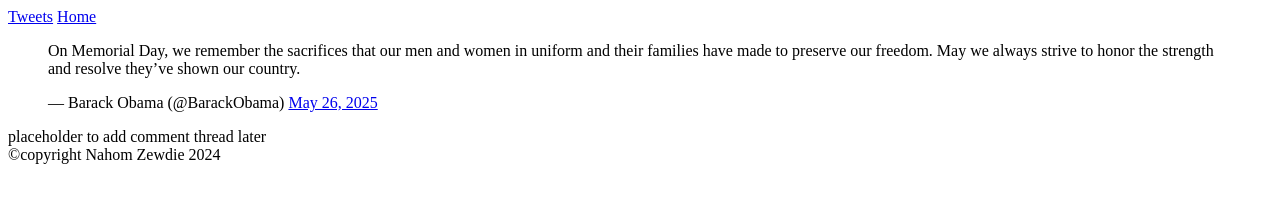
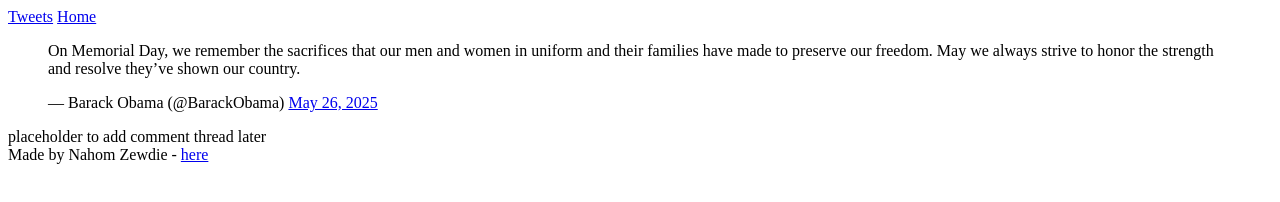
Before and after one commit to NahomZewdie/My_First_Portfolio, a plain HTML site: page html_basic/tweets.html in a window 1280 px wide. Drawn offline with Linux system fonts and the light colour scheme.

Commit message:
Update tweets.html

```diff
--- a/html_basic/tweets.html
+++ b/html_basic/tweets.html
@@ -25,6 +25,6 @@
 </main>
 </body>
 <footer>
-&copycopyright Nahom Zewdie 2024
+Made by Nahom Zewdie - <a href="https://sites.google.com/view/nahom-zewdie-abera/home" target="_blank">here</a>
 </footer>
 </html>
```
